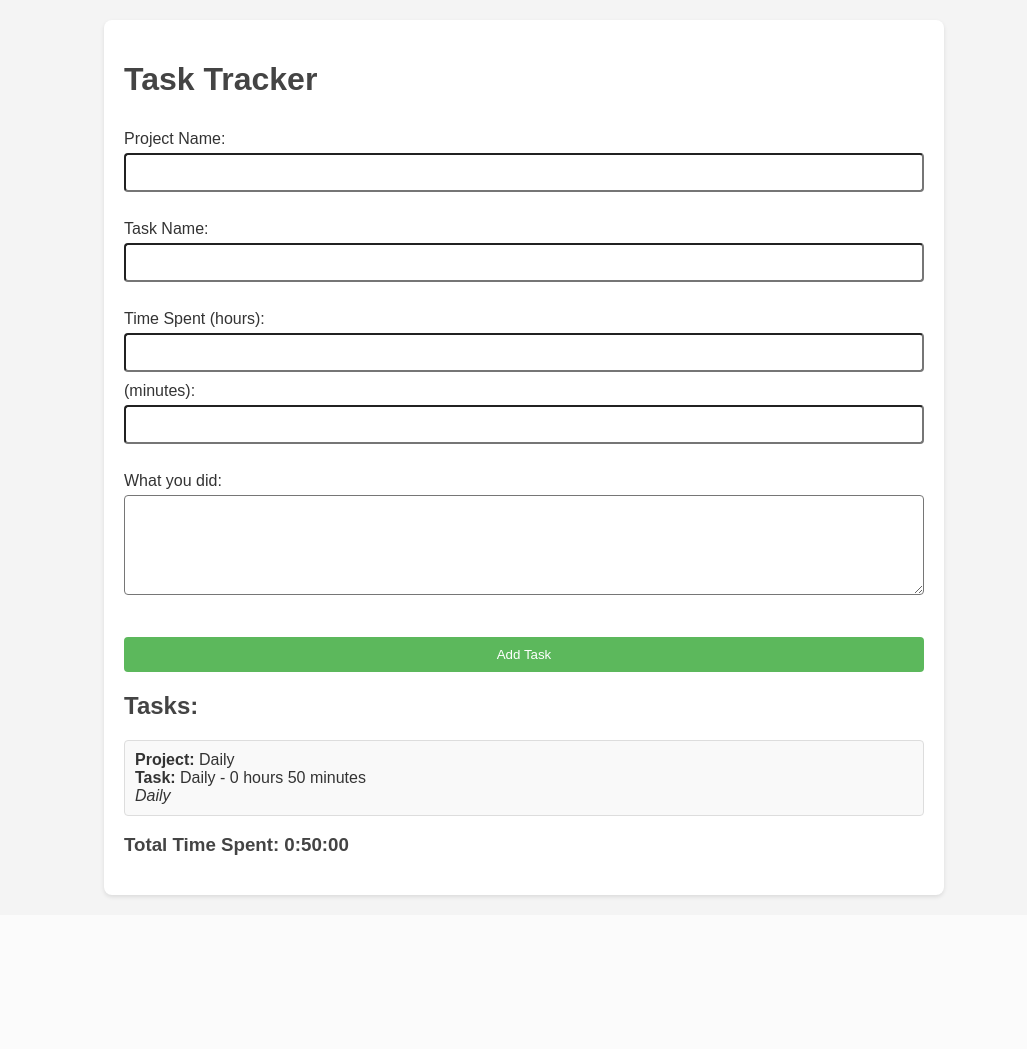
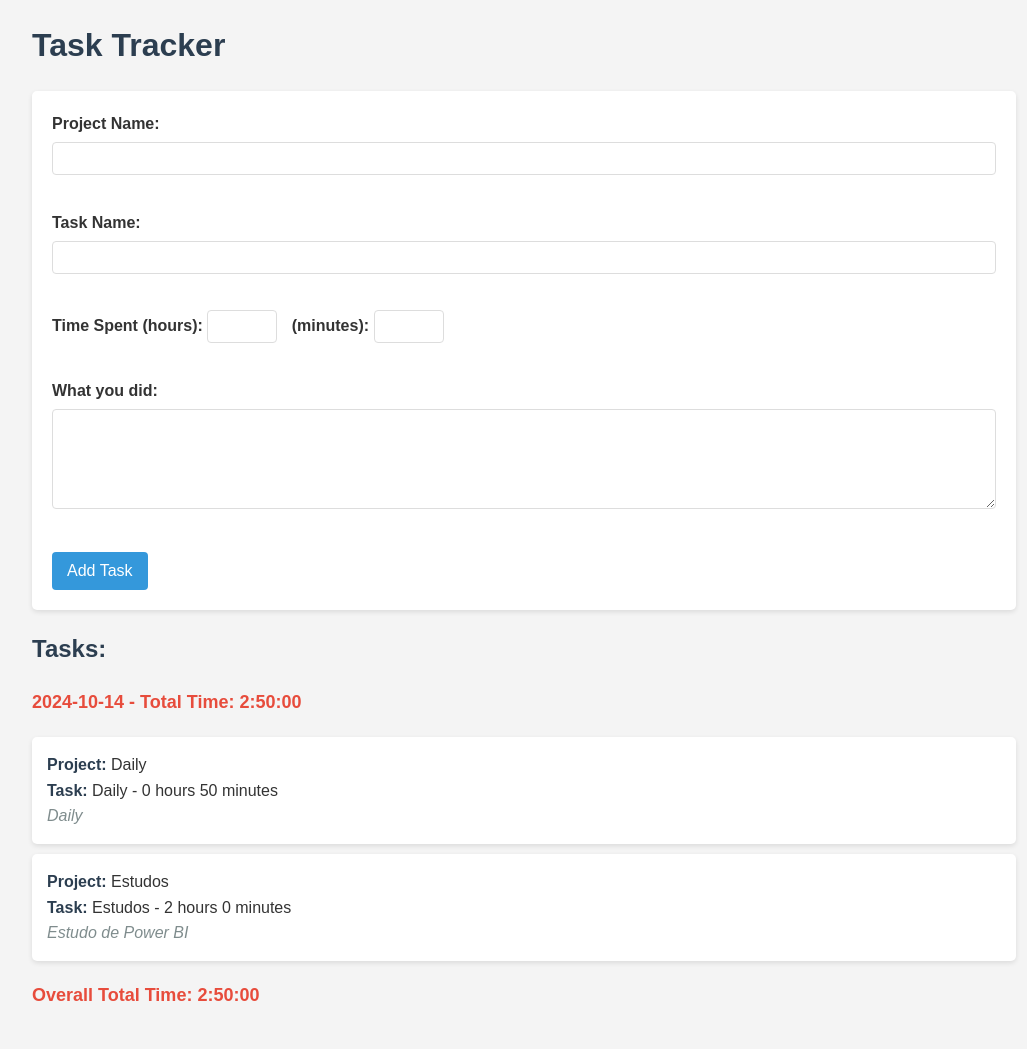
Before and after one commit to vivikamizono/Task_tracker, a Flask app: page / in a window 1280 px wide. Shown: the whole page, without its empty margins (116-1143 px from the left). Before the commit the page ends 899 px from the top, so only its background shows below. Run offline with Flask 3, Linux system fonts and the light colour scheme.

Commit message:
Add files via upload

```diff
--- a/task_tracker/app.py
+++ b/task_tracker/app.py
@@ -1,32 +1,47 @@
 import json
 from flask import Flask, render_template, request, redirect, url_for
-from datetime import timedelta
+from datetime import datetime, timedelta
+from collections import defaultdict
 
 app = Flask(__name__)
 
-# Caminho para o arquivo JSON
 TASKS_FILE = 'tasks.json'
 
-# Função para carregar tarefas do arquivo JSON
 def load_tasks():
     try:
         with open(TASKS_FILE, 'r') as file:
-            return json.load(file)
+            tasks = json.load(file)
+            # Add date to existing tasks if missing
+            for task in tasks:
+                if 'date' not in task:
+                    task['date'] = datetime.now().strftime('%Y-%m-%d')
+            return tasks
     except FileNotFoundError:
         return []
 
-# Função para salvar tarefas no arquivo JSON
 def save_tasks(tasks):
     with open(TASKS_FILE, 'w') as file:
         json.dump(tasks, file, indent=4)
 
-# Carregar as tarefas no início
 tasks = load_tasks()
 
 @app.route('/')
 def index():
+    # Group tasks by date
+    tasks_by_date = defaultdict(list)
+    for task in tasks:
+        tasks_by_date[task['date']].append(task)
+
+    # Calculate total time for each day
+    daily_totals = {}
+    for date, day_tasks in tasks_by_date.items():
+        daily_total = sum([timedelta(hours=task['hours'], minutes=task['minutes']) for task in day_tasks], timedelta())
+        daily_totals[date] = str(daily_total)
+
+    # Calculate overall total time
     total_time = sum([timedelta(hours=task['hours'], minutes=task['minutes']) for task in tasks], timedelta())
-    return render_template('index.html', tasks=tasks, total_time=total_time)
+
+    return render_template('index.html', tasks_by_date=dict(tasks_by_date), daily_totals=daily_totals, total_time=total_time)
 
 @app.route('/add_task', methods=['POST'])
 def add_task():
@@ -35,19 +50,19 @@ def add_task():
     hours = int(request.form['hours'])
     minutes = int(request.form['minutes'])
     description = request.form['description']
+    date = datetime.now().strftime('%Y-%m-%d')  # Get current date
 
-    # Adicionar o Project Name ao dicionário de tarefa
     task = {
         'project_name': project_name,
         'name': task_name,
         'hours': hours,
         'minutes': minutes,
-        'description': description
+        'description': description,
+        'date': date
     }
 
     tasks.append(task)
-    save_tasks(tasks)  # Salvar as tarefas no arquivo JSON após adicionar uma nova
-
+    save_tasks(tasks)
     return redirect(url_for('index'))
 
 if __name__ == '__main__':
--- a/task_tracker/static/style.css
+++ b/task_tracker/static/style.css
@@ -1,63 +1,100 @@
+/* Reset default styles */
+* {
+    margin: 0;
+    padding: 0;
+    box-sizing: border-box;
+}
+
 body {
     font-family: Arial, sans-serif;
+    line-height: 1.6;
     background-color: #f4f4f4;
     color: #333;
-    margin: 0;
+}
+
+.container {
+    width: 80%;
+    margin: 0 auto;
     padding: 20px;
 }
 
-.container {
-    max-width: 800px;
-    margin: 0 auto;
-    background: #fff;
-    padding: 20px;
-    border-radius: 8px;
-    box-shadow: 0 2px 4px rgba(0, 0, 0, 0.1);
+h1, h2, h3 {
+    margin-bottom: 20px;
+    color: #2c3e50;
 }
 
-h1, h2, h3 {
-    color: #444;
+form {
+    background-color: #fff;
+    padding: 20px;
+    border-radius: 5px;
+    box-shadow: 0 2px 5px rgba(0, 0, 0, 0.1);
+    margin-bottom: 20px;
 }
 
 label {
     display: inline-block;
-    margin-top: 10px;
+    margin-bottom: 5px;
+    font-weight: bold;
 }
 
-input, textarea, button {
-    padding: 10px;
-    margin-top: 5px;
+input[type="text"],
+input[type="number"],
+textarea {
     width: 100%;
-    box-sizing: border-box;
-    border-radius: 4px; /* Arredonda as bordas dos inputs e do textarea */
+    padding: 8px;
+    margin-bottom: 10px;
+    border: 1px solid #ddd;
+    border-radius: 4px;
+}
+
+input[type="number"] {
+    width: 70px;
+    margin-right: 10px;
 }
 
 textarea {
     height: 100px;
+    resize: vertical;
 }
 
 button {
-    background-color: #5cb85c;
-    color: white;
+    background-color: #3498db;
+    color: #fff;
+    padding: 10px 15px;
     border: none;
+    border-radius: 4px;
     cursor: pointer;
-    margin-top: 20px;
-    border-radius: 4px; /* Arredonda as bordas do botão */
+    font-size: 16px;
+    transition: background-color 0.3s ease;
 }
 
 button:hover {
-    background-color: #4cae4c;
+    background-color: #2980b9;
 }
 
 ul {
     list-style-type: none;
-    padding: 0;
 }
 
 li {
-    background: #f9f9f9;
-    padding: 10px;
+    background-color: #fff;
     margin-bottom: 10px;
-    border: 1px solid #ddd;
-    border-radius: 4px; /* Arredonda as bordas dos itens da lista */
+    padding: 15px;
+    border-radius: 5px;
+    box-shadow: 0 2px 5px rgba(0, 0, 0, 0.1);
 }
+
+li strong {
+    color: #2c3e50;
+}
+
+li em {
+    color: #7f8c8d;
+    font-style: italic;
+}
+
+h3 {
+    margin-top: 20px;
+    font-size: 18px;
+    color: #e74c3c;
+}
--- a/task_tracker/tasks.json
+++ b/task_tracker/tasks.json
@@ -4,6 +4,15 @@
         "name": "Daily",
         "hours": 0,
         "minutes": 50,
-        "description": "Daily"
+        "description": "Daily",
+        "date": "2024-10-14"
+    },
+    {
+        "project_name": "Estudos",
+        "name": "Estudos",
+        "hours": 2,
+        "minutes": 0,
+        "description": "Estudo de Power BI",
+        "date": "2024-10-14"
     }
 ]
--- a/task_tracker/templates/index.html
+++ b/task_tracker/templates/index.html
@@ -29,6 +29,8 @@
         </form>
 
         <h2>Tasks:</h2>
+        {% for date, tasks in tasks_by_date.items() %}
+            <h3>{{ date }} - Total Time: {{ daily_totals[date] }}</h3>
             <ul>
                 {% for task in tasks %}
                 <li>
@@ -38,8 +40,9 @@
                 </li>
                 {% endfor %}
             </ul>
+        {% endfor %}
 
-        <h3>Total Time Spent: {{ total_time }}</h3>
+        <h3>Overall Total Time: {{ total_time }}</h3>
     </div>
 </body>
 </html>
```
Lines whose indentation alone changed are shown as unchanged.
